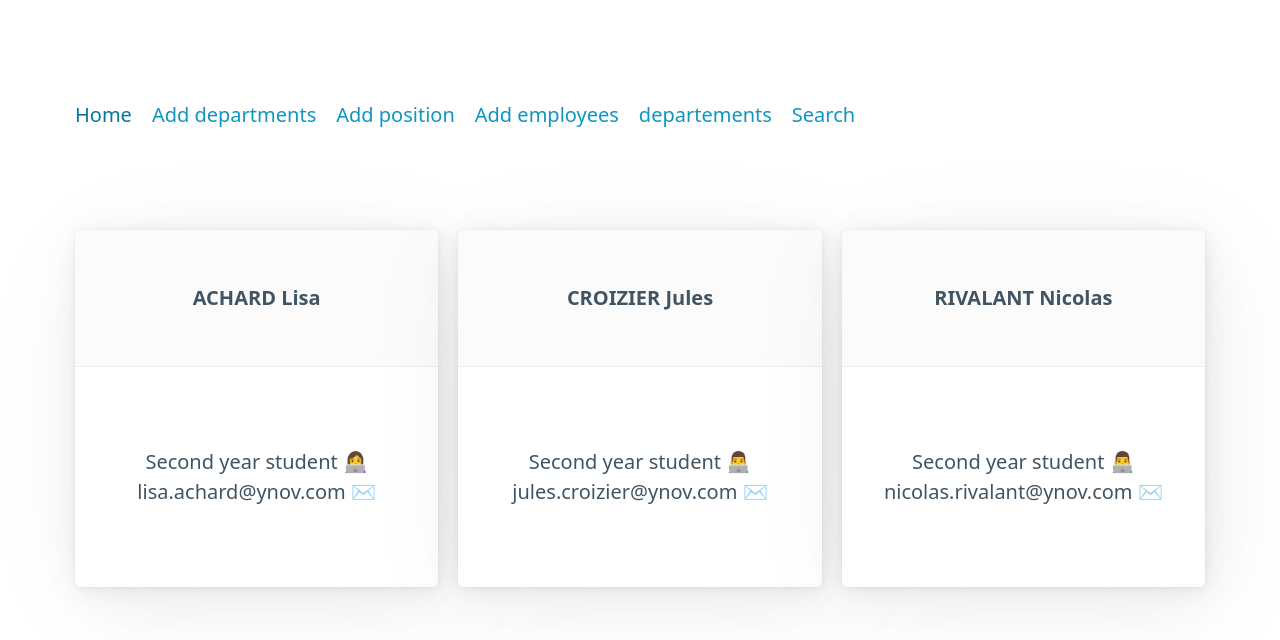
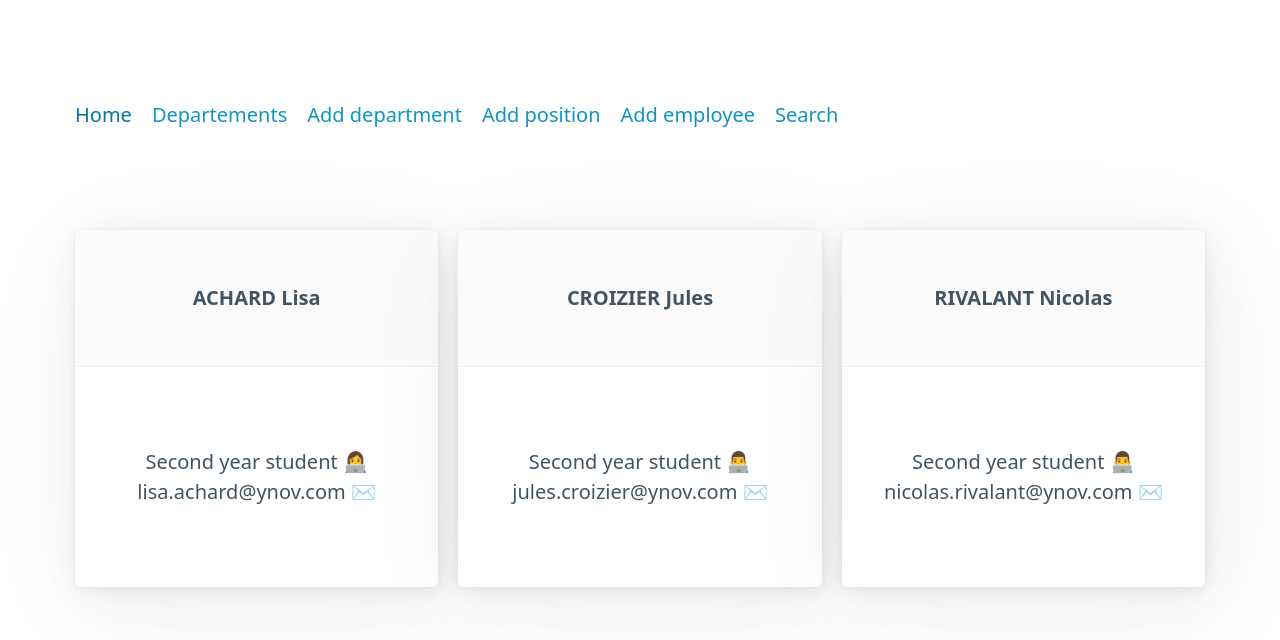
Before and after one commit to roulios44/SQL_FINAL_PROJECT, a Vue app: page / in a window 1280 px wide. Shown: the top 640 px of the page. Built offline with nearby package versions, Linux system fonts and the light colour scheme.

Commit message:
Finishing MD + fixing minor changes navBar

```diff
--- a/src/components/navBar.vue
+++ b/src/components/navBar.vue
@@ -2,10 +2,10 @@
   <nav>
     <ul>
       <li><router-link to="/">Home</router-link></li>
-      <li><router-link to="/createDepartement">Add departments</router-link></li>
+      <li><router-link to="/departements">Departements</router-link></li>
+      <li><router-link to="/createDepartement">Add department</router-link></li>
       <li><router-link to="/createPosition">Add position</router-link></li>
-      <li><router-link to="/addEmployee">Add employees</router-link></li>
-      <li><router-link to="/departements">departements</router-link></li>
+      <li><router-link to="/addEmployee">Add employee</router-link></li>
       <li><router-link to="/searchEmployes">Search</router-link></li>
     </ul>
   </nav>
```
Also changed, not shown: 1 other file (tests, documents, lock files or other folders).
